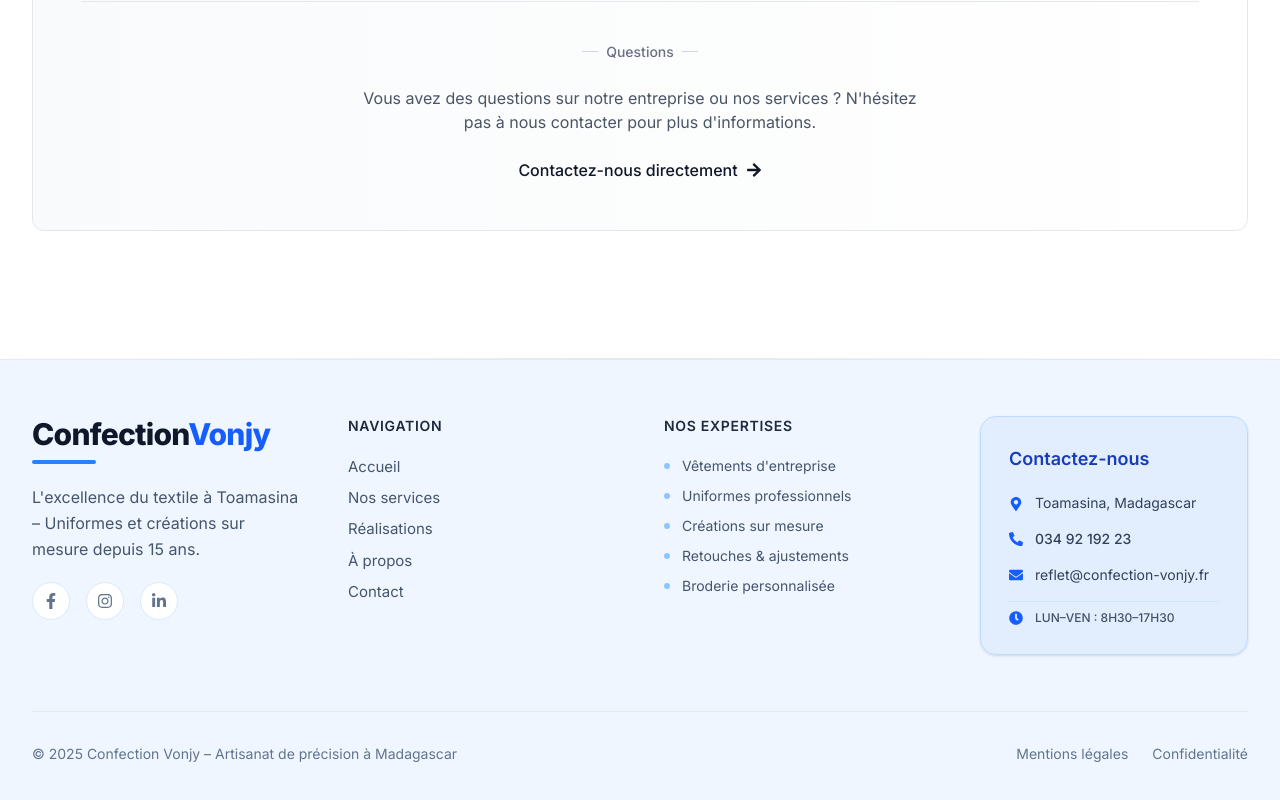
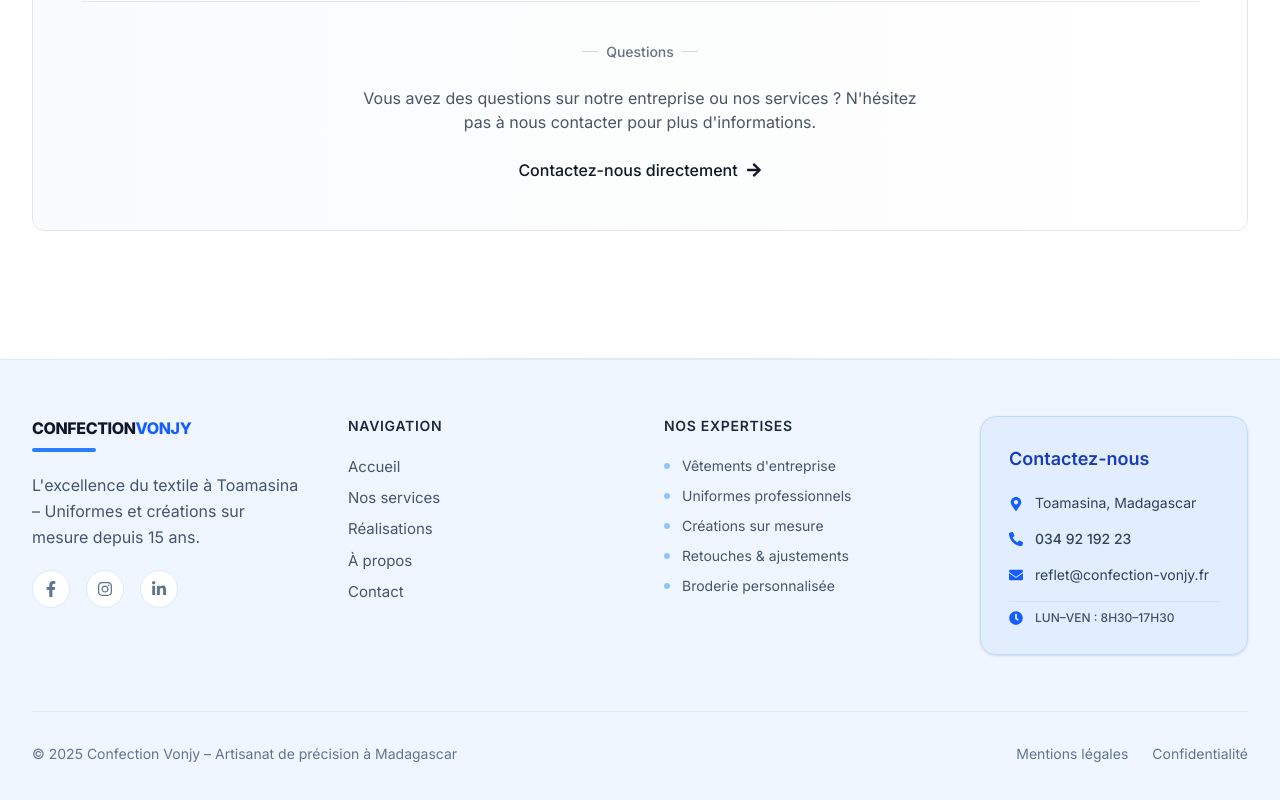
Before and after one commit to mourad-edine/sauve, a Next.js app: page / in a window 1280 px wide. Shown: the part 5307-6107 px from the top of the page. Built offline with nearby package versions, Linux system fonts and the light colour scheme.

Commit message:
nouveau design 28

```diff
--- a/src/components/Footer.js
+++ b/src/components/Footer.js
@@ -33,9 +33,9 @@
           {/* Colonne 1 – Marque */}
           <div className="space-y-5">
             <Link href="/" className="group inline-block">
-              <h2 className="text-2xl sm:text-3xl font-extrabold text-slate-900 tracking-tight">
+              <h3 className="text-md uppercase  font-extrabold text-slate-900 tracking-tight">
                 Confection<span className="text-blue-600 group-hover:text-blue-700 transition-colors">Vonjy</span>
-              </h2>
+              </h3>
               <div className="h-1 w-16 bg-blue-500 rounded-full mt-2 group-hover:w-24 transition-all duration-400" />
             </Link>
 
```
